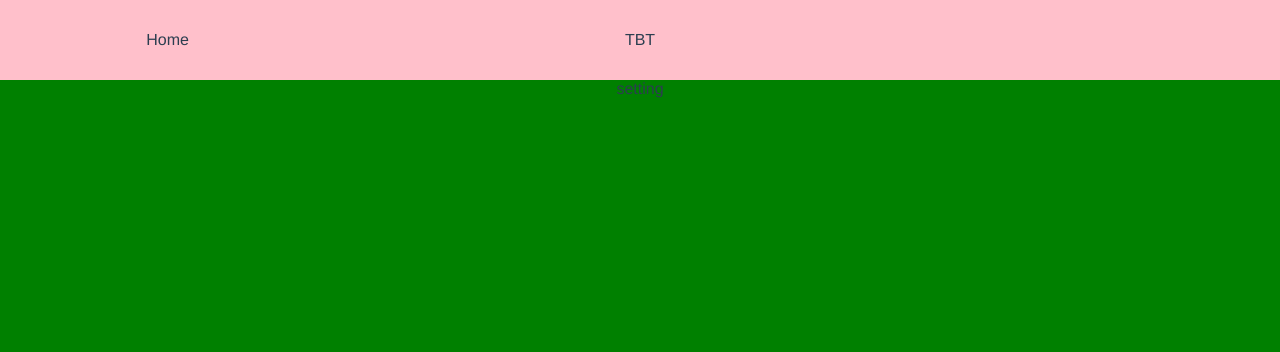
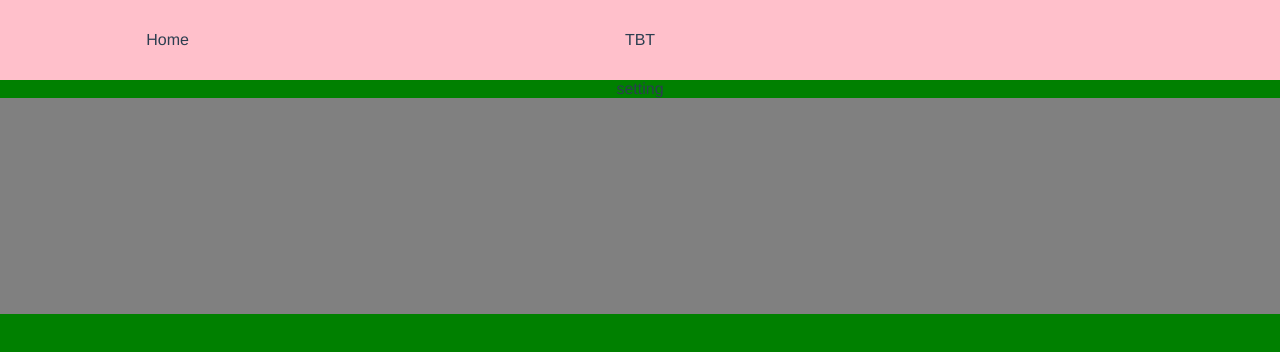
Before and after one commit to PureAppCrystal/vue-health-timer, a Vue app: page /mode/tbt in a window 1280 px wide. Shown: the top 352 px of the page. Built offline with nearby package versions, Linux system fonts and the light colour scheme.

Commit message:
커밋 테스트

```diff
--- a/src/views/TBTPageView.vue
+++ b/src/views/TBTPageView.vue
@@ -75,5 +75,6 @@ export default {
 
 .btn-area {
     background-color: gray;
+    height: 30%;
 }
 </style>
```
